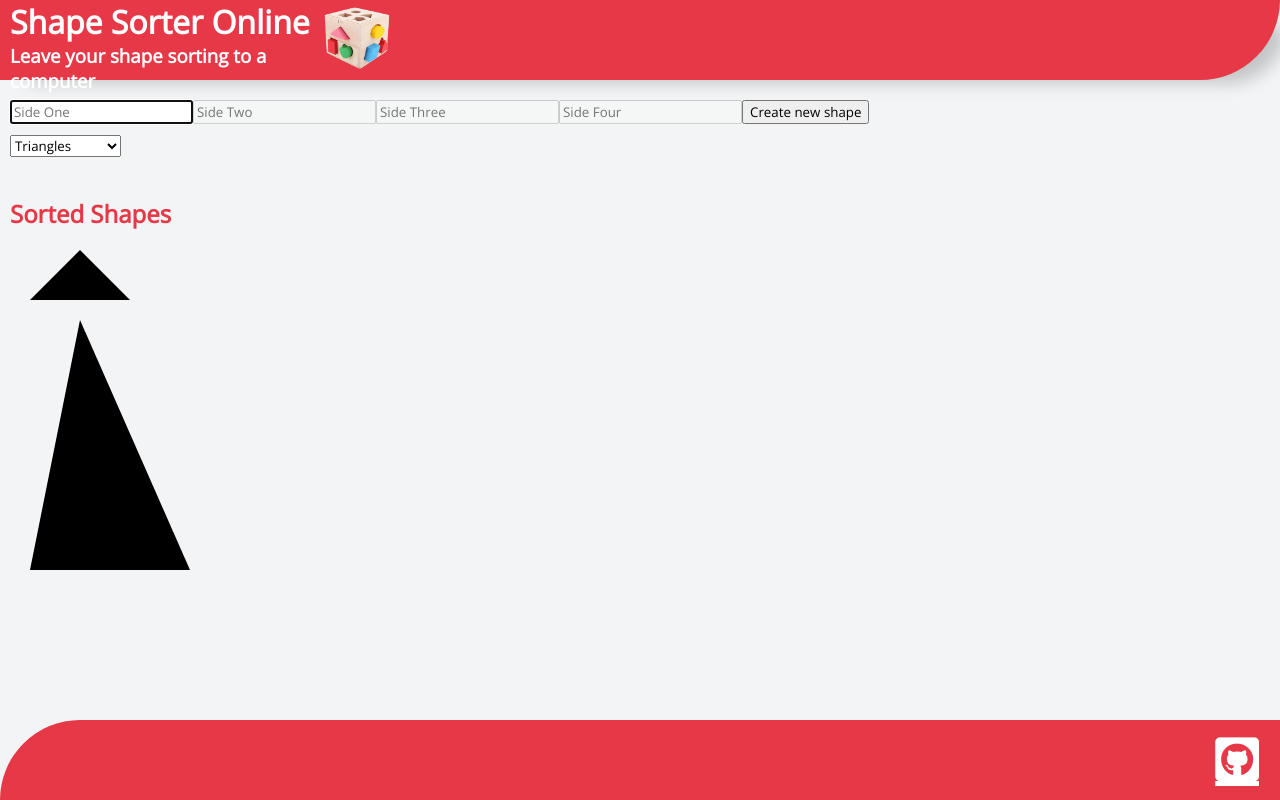
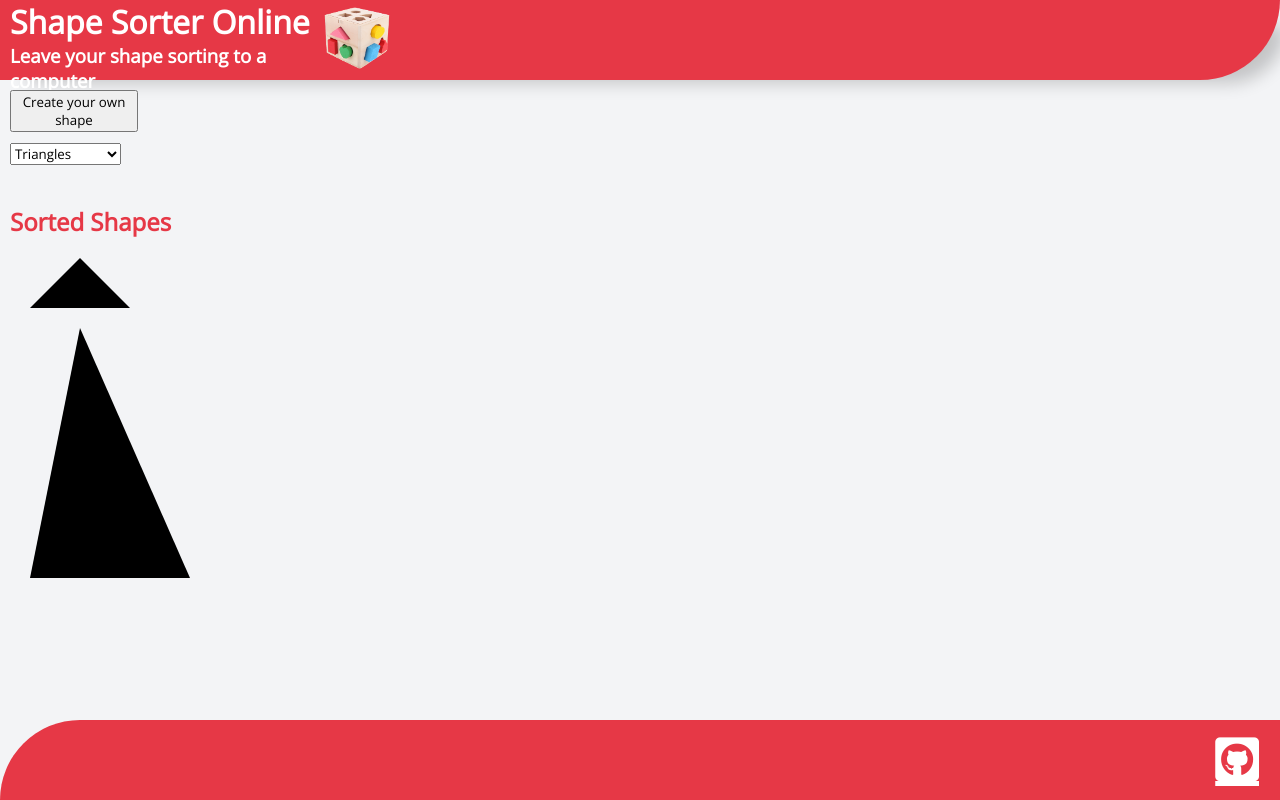
Before and after one commit to ChristopherDalziel/83489-2, a React (Create React App) app: page / in a window 1280 px wide. Built offline with nearby package versions, Linux system fonts and the light colour scheme.

Commit message:
cleaned up AddShapeDiv, added some logic to hide/show and on buttons

```diff
--- a/src/components/AddShapeDiv.js
+++ b/src/components/AddShapeDiv.js
@@ -1,15 +1,46 @@
 import React from "react";
 import { connect } from "react-redux";
+import styled from "@emotion/styled";
 import ShapeForm from "./ShapeForm";
 import { addShape } from "../actions/shapes";
 
+const Button = styled.button`
+  margin: 10px 0px 0px 10px;
+  width: 10vw;
+`;
+
 export class AddShapeDiv extends React.Component {
+  state = {
+    menuShown: false,
+  };
+
   onSubmit = (shape) => {
     this.props.addShape(shape);
+    this.setState({ menuShown: false });
   };
 
   render() {
-    return <ShapeForm onSubmit={this.onSubmit} />;
+    return (
+      <>
+        {this.state.menuShown ? (
+          <Button
+            type="toggle"
+            onClick={() => this.setState({ menuShown: !this.state.menuShown })}
+          >
+            Cancel
+          </Button>
+        ) : (
+          <Button
+            type="toggle"
+            onClick={() => this.setState({ menuShown: !this.state.menuShown })}
+          >
+            Create your own shape
+          </Button>
+        )}
+
+        {this.state.menuShown ? <ShapeForm onSubmit={this.onSubmit} /> : ""}
+      </>
+    );
   }
 }
 
```
